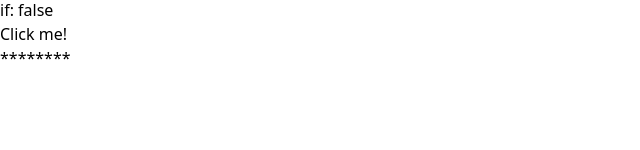
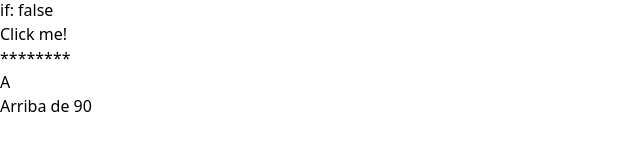
Before and after one commit to diegofernandezmontesinos/my-dashboard, an Angular app: page /dashboard/control-flow in a window 1280 px wide. Shown: the part 398-548 px from the top of the page, without its empty margins (0-640 px from the left). Built offline with nearby package versions, Linux system fonts and the light colour scheme.

Commit message:
adding switch conditional

```diff
--- a/src/app/dashboard/pages/control-flow/control-flow.component.html
+++ b/src/app/dashboard/pages/control-flow/control-flow.component.html
@@ -15,4 +15,14 @@
     <p>********</p>
     }
   </div>
+  <div class="bg-white rounded shadow p-10">
+    <h2 class="text-3xl">{{ grade() }}</h2>
+    @switch (grade()) { @case ('A') {
+    <p>Arriba de 90</p>
+    } @case ('B') {
+    <p>Arriba de 80</p>
+    } @default {
+    <p>Reprobado</p>
+    } }
+  </div>
 </section>
--- a/src/app/dashboard/pages/control-flow/control-flow.component.ts
+++ b/src/app/dashboard/pages/control-flow/control-flow.component.ts
@@ -1,5 +1,6 @@
 import { Component, signal } from '@angular/core';
 
+type Grade = 'A' | 'B' | 'F';
 @Component({
   standalone: true,
   selector: 'app-control-flow',
@@ -8,8 +9,9 @@
 })
 export default class ControlFlowComponent {
   public showContent = signal(false);
+  public grade = signal<Grade>('A');
 
   public toggleContent() {
-    this.showContent.update(value => !value);
+    this.showContent.update((value) => !value);
   }
 }
```
